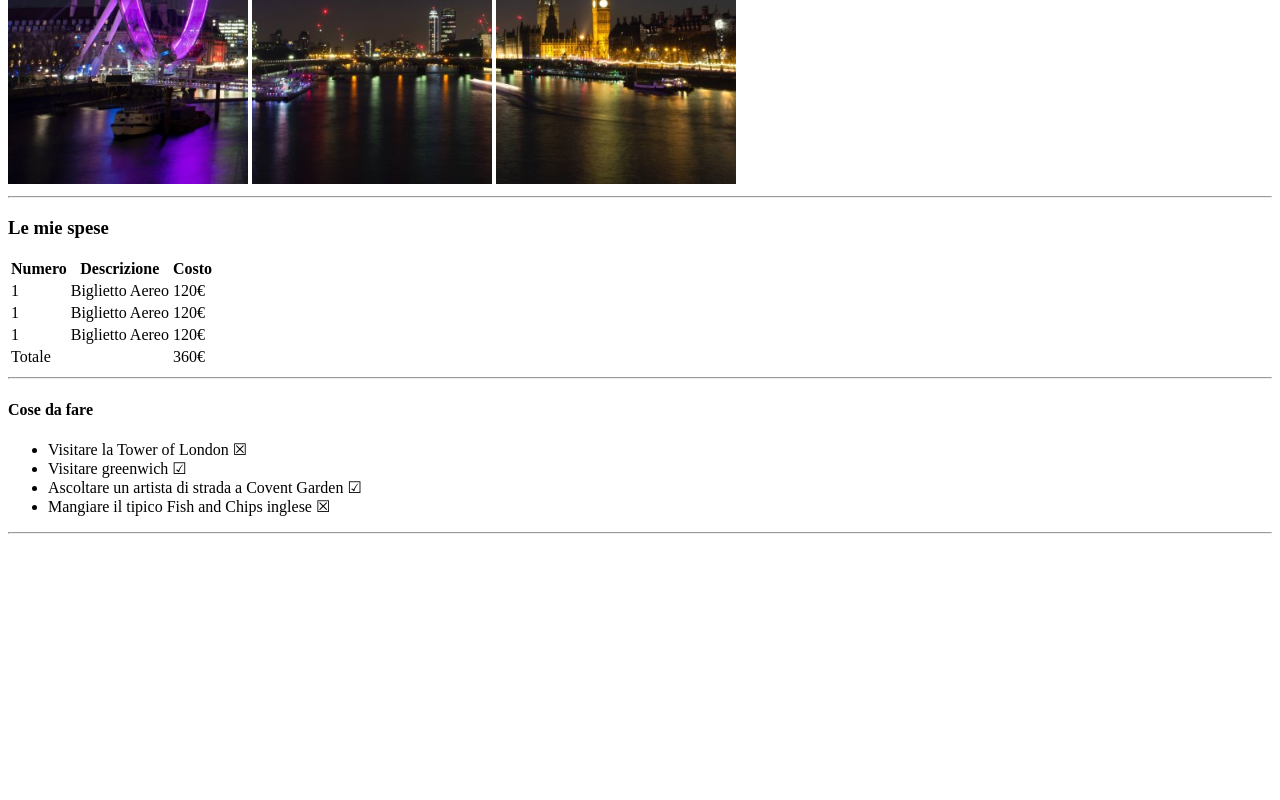
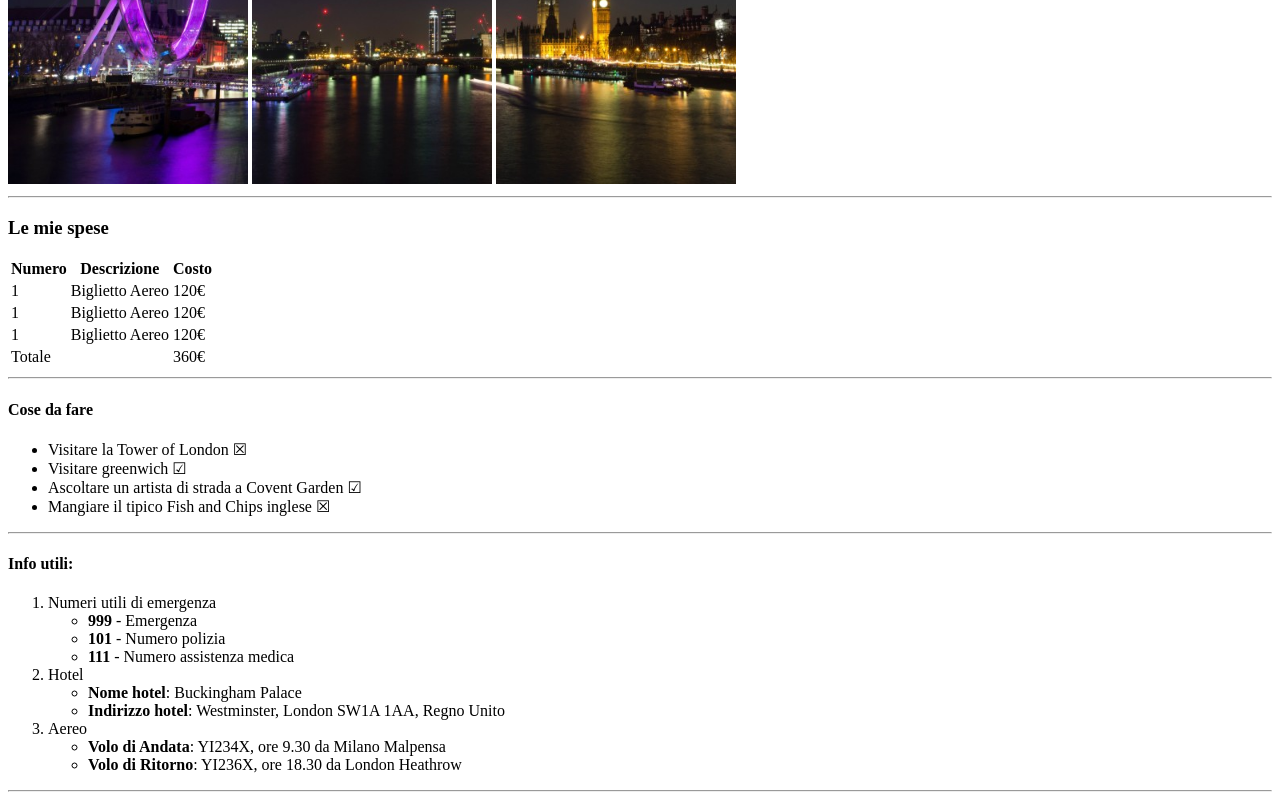
Before and after one commit to LorenzoLemmi/html-london-trip, a plain HTML site: page index.html in a window 1280 px wide. Shown: the part 383-1183 px from the top of the page. Before the commit the page ends 925 px from the top, so only its background shows below. Drawn offline with Linux system fonts and the light colour scheme.

Commit message:
feat: Useful info

```diff
--- a/index.html
+++ b/index.html
@@ -69,7 +69,33 @@
         </section>
         <!--End-->
 
-
+        <!--Info utili-->
+        <section>
+        <h4>Info utili:</h4>
+        <ol>
+            <li>Numeri utili di emergenza
+                <ul>
+                    <li><b>999</b> - Emergenza</li>
+                    <li><b>101</b> - Numero polizia</li>
+                    <li><b>111</b> - Numero assistenza medica</li>
+                </ul>
+            </li>
+            <li>Hotel
+                <ul>
+                    <li><b>Nome hotel</b>: Buckingham Palace</li>
+                    <li><b>Indirizzo hotel</b>: Westminster, London SW1A 1AA, Regno Unito</li>
+                </ul>
+            </li>
+            <li>Aereo
+                <ul>
+                    <li><b>Volo di Andata</b>: YI234X, ore 9.30 da Milano Malpensa</li>
+                    <li><b>Volo di Ritorno</b>: YI236X, ore 18.30 da London Heathrow</li>
+                </ul>
+            </li>
+        </ol>
+        <hr>
+        </section>
+        <!--End-->
     </main>
 
 </body>
```
